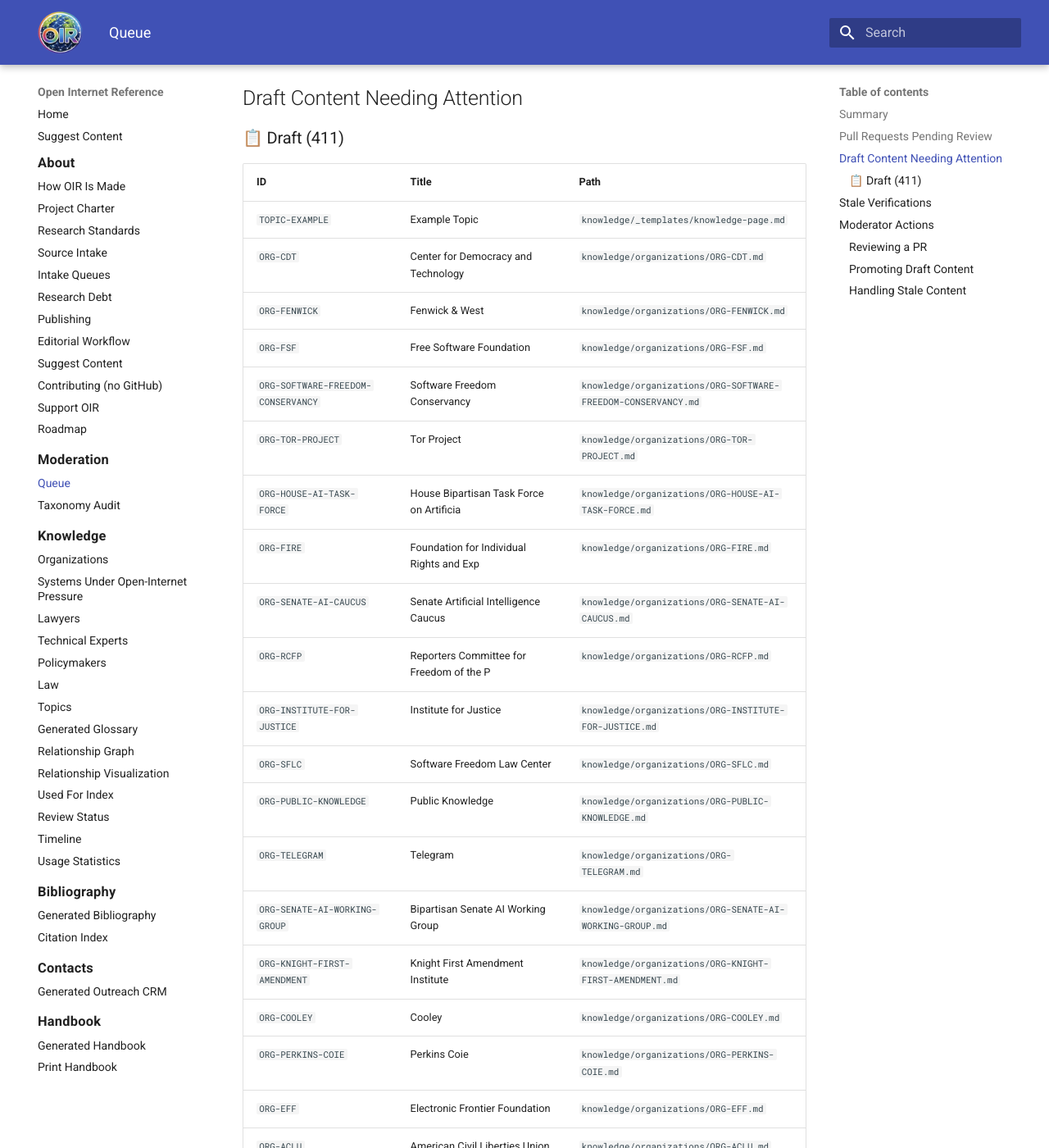
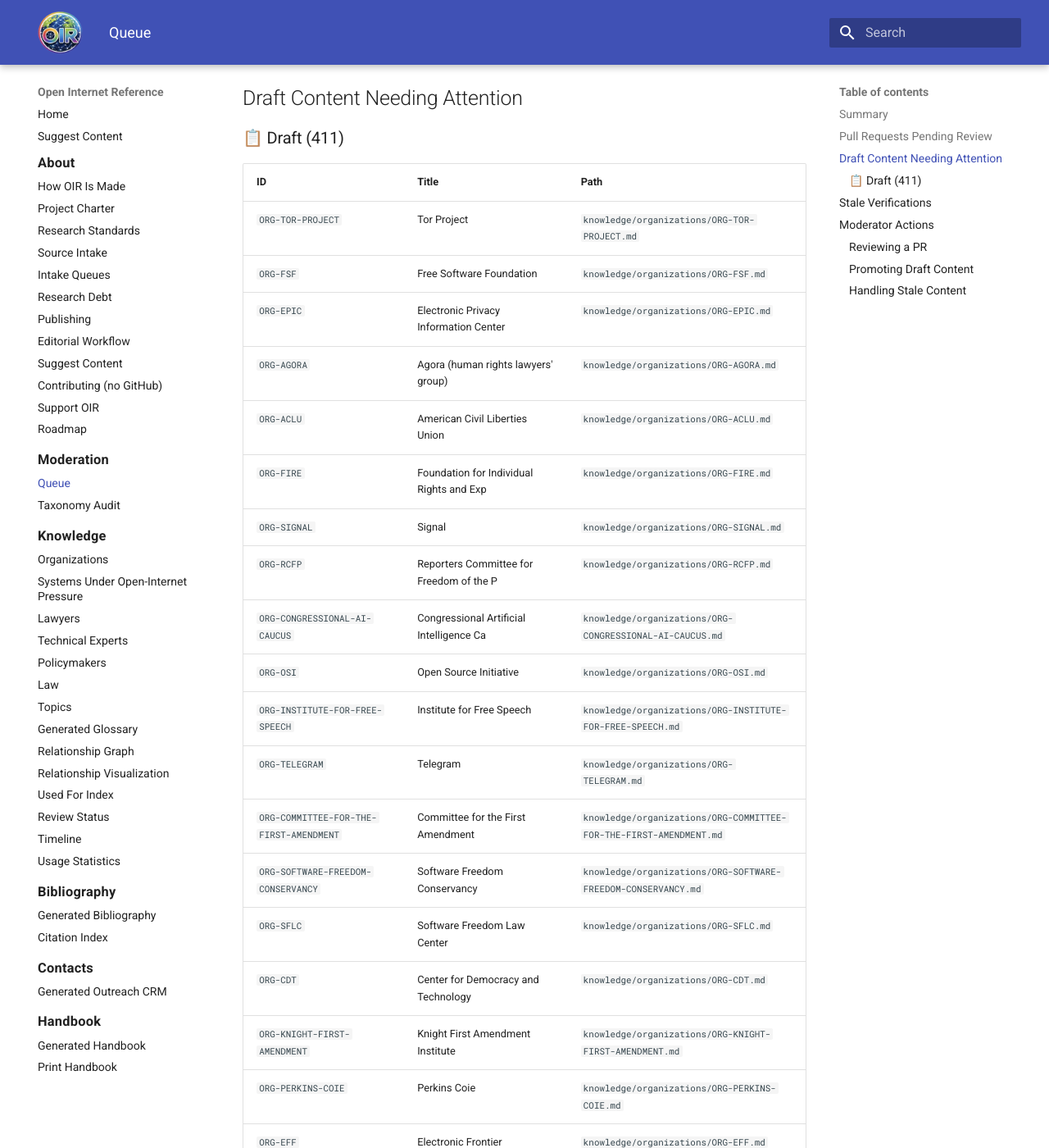
Before and after one commit to itsmeront/open-internet-reference, an MkDocs documentation site: the page built from website/generated/moderation.md, in a window 1280 px wide and 1400 px high, scrolled down 881 px. Shown: the whole window at 82% size. Built offline with MkDocs 1.6.1 and Material for MkDocs 9.7.7, drawn with Linux system fonts in a browser that asks for light colours; some of the changed text lies outside the part shown.

Commit message:
chore: update moderation and taxonomy reports [automated]

```diff
--- a/website/generated/moderation.md
+++ b/website/generated/moderation.md
@@ -19,7 +19,7 @@ This page surfaces pending contributions, draft content, and items needing edito
 
 | # | Title | Author | Areas | Age | Flags |
 |---|-------|--------|-------|-----|-------|
-| [#160](https://github.com/itsmeront/open-internet-reference/pull/160) | chore: update moderation and taxonomy reports [aut | @app/github-actions | website | 7d | 🤖 AI 👀 Review |
+| [#161](https://github.com/itsmeront/open-internet-reference/pull/161) | chore: update moderation and taxonomy reports [aut | @app/github-actions | website | 1d | — |
 
 ## Draft Content Needing Attention
 
@@ -27,26 +27,26 @@ This page surfaces pending contributions, draft content, and items needing edito
 
 | ID | Title | Path |
 |---|-------|------|
-| `TOPIC-EXAMPLE` | Example Topic | `knowledge/_templates/knowledge-page.md` |
+| `ORG-TOR-PROJECT` | Tor Project | `knowledge/organizations/ORG-TOR-PROJECT.md` |
+| `ORG-FSF` | Free Software Foundation | `knowledge/organizations/ORG-FSF.md` |
+| `ORG-EPIC` | Electronic Privacy Information Center | `knowledge/organizations/ORG-EPIC.md` |
+| `ORG-AGORA` | Agora (human rights lawyers' group) | `knowledge/organizations/ORG-AGORA.md` |
+| `ORG-ACLU` | American Civil Liberties Union | `knowledge/organizations/ORG-ACLU.md` |
+| `ORG-FIRE` | Foundation for Individual Rights and Exp | `knowledge/organizations/ORG-FIRE.md` |
+| `ORG-SIGNAL` | Signal | `knowledge/organizations/ORG-SIGNAL.md` |
+| `ORG-RCFP` | Reporters Committee for Freedom of the P | `knowledge/organizations/ORG-RCFP.md` |
+| `ORG-CONGRESSIONAL-AI-CAUCUS` | Congressional Artificial Intelligence Ca | `knowledge/organizations/ORG-CONGRESSIONAL-AI-CAUCUS.md` |
+| `ORG-OSI` | Open Source Initiative | `knowledge/organizations/ORG-OSI.md` |
+| `ORG-INSTITUTE-FOR-FREE-SPEECH` | Institute for Free Speech | `knowledge/organizations/ORG-INSTITUTE-FOR-FREE-SPEECH.md` |
+| `ORG-TELEGRAM` | Telegram | `knowledge/organizations/ORG-TELEGRAM.md` |
+| `ORG-COMMITTEE-FOR-THE-FIRST-AMENDMENT` | Committee for the First Amendment | `knowledge/organizations/ORG-COMMITTEE-FOR-THE-FIRST-AMENDMENT.md` |
+| `ORG-SOFTWARE-FREEDOM-CONSERVANCY` | Software Freedom Conservancy | `knowledge/organizations/ORG-SOFTWARE-FREEDOM-CONSERVANCY.md` |
+| `ORG-SFLC` | Software Freedom Law Center | `knowledge/organizations/ORG-SFLC.md` |
 | `ORG-CDT` | Center for Democracy and Technology | `knowledge/organizations/ORG-CDT.md` |
-| `ORG-FENWICK` | Fenwick & West | `knowledge/organizations/ORG-FENWICK.md` |
-| `ORG-FSF` | Free Software Foundation | `knowledge/organizations/ORG-FSF.md` |
-| `ORG-SOFTWARE-FREEDOM-CONSERVANCY` | Software Freedom Conservancy | `knowledge/organizations/ORG-SOFTWARE-FREEDOM-CONSERVANCY.md` |
-| `ORG-TOR-PROJECT` | Tor Project | `knowledge/organizations/ORG-TOR-PROJECT.md` |
-| `ORG-HOUSE-AI-TASK-FORCE` | House Bipartisan Task Force on Artificia | `knowledge/organizations/ORG-HOUSE-AI-TASK-FORCE.md` |
-| `ORG-FIRE` | Foundation for Individual Rights and Exp | `knowledge/organizations/ORG-FIRE.md` |
-| `ORG-SENATE-AI-CAUCUS` | Senate Artificial Intelligence Caucus | `knowledge/organizations/ORG-SENATE-AI-CAUCUS.md` |
-| `ORG-RCFP` | Reporters Committee for Freedom of the P | `knowledge/organizations/ORG-RCFP.md` |
-| `ORG-INSTITUTE-FOR-JUSTICE` | Institute for Justice | `knowledge/organizations/ORG-INSTITUTE-FOR-JUSTICE.md` |
-| `ORG-SFLC` | Software Freedom Law Center | `knowledge/organizations/ORG-SFLC.md` |
-| `ORG-PUBLIC-KNOWLEDGE` | Public Knowledge | `knowledge/organizations/ORG-PUBLIC-KNOWLEDGE.md` |
-| `ORG-TELEGRAM` | Telegram | `knowledge/organizations/ORG-TELEGRAM.md` |
-| `ORG-SENATE-AI-WORKING-GROUP` | Bipartisan Senate AI Working Group | `knowledge/organizations/ORG-SENATE-AI-WORKING-GROUP.md` |
 | `ORG-KNIGHT-FIRST-AMENDMENT` | Knight First Amendment Institute | `knowledge/organizations/ORG-KNIGHT-FIRST-AMENDMENT.md` |
-| `ORG-COOLEY` | Cooley | `knowledge/organizations/ORG-COOLEY.md` |
 | `ORG-PERKINS-COIE` | Perkins Coie | `knowledge/organizations/ORG-PERKINS-COIE.md` |
 | `ORG-EFF` | Electronic Frontier Foundation | `knowledge/organizations/ORG-EFF.md` |
-| `ORG-ACLU` | American Civil Liberties Union | `knowledge/organizations/ORG-ACLU.md` |
+| `ORG-SENATE-AI-CAUCUS` | Senate Artificial Intelligence Caucus | `knowledge/organizations/ORG-SENATE-AI-CAUCUS.md` |
 
 *...and 391 more*
 
```
Also changed, not shown: other parts of website/generated/moderation.md (+2 -2 lines), website/generated/taxonomy-audit.md (+12 -12 lines), 2 other files.
